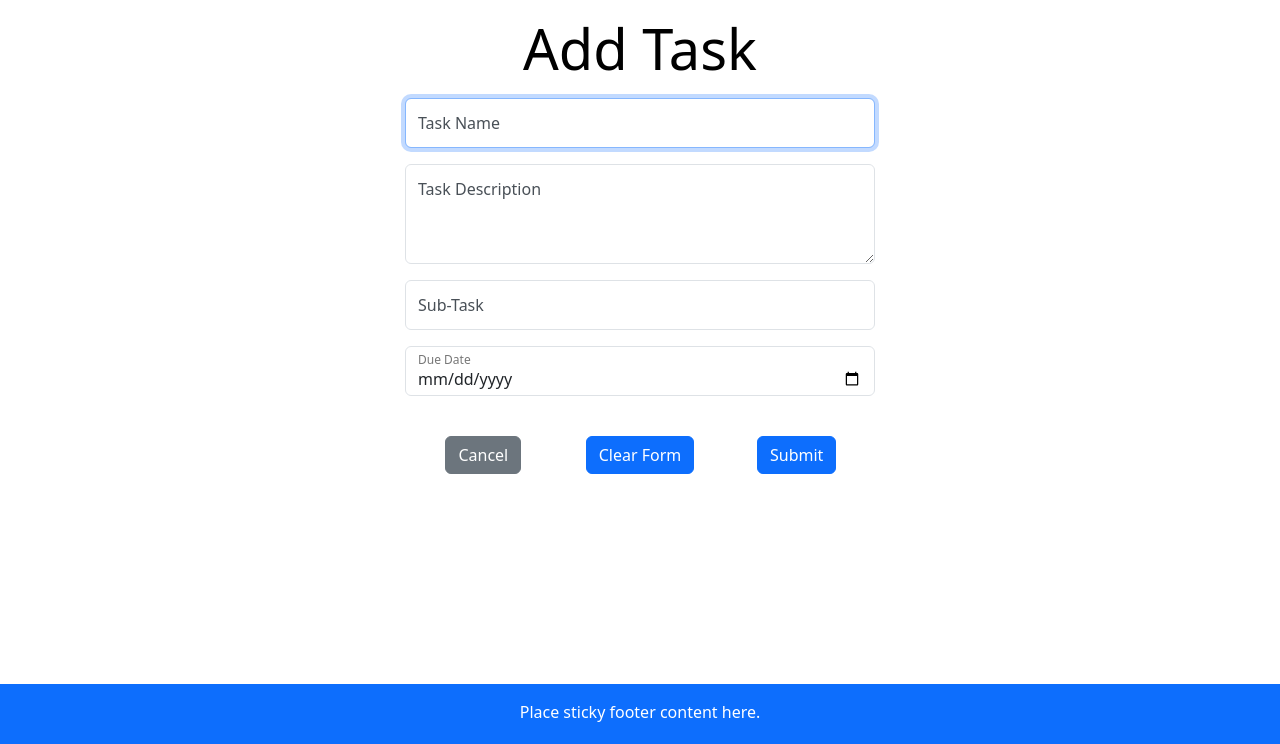
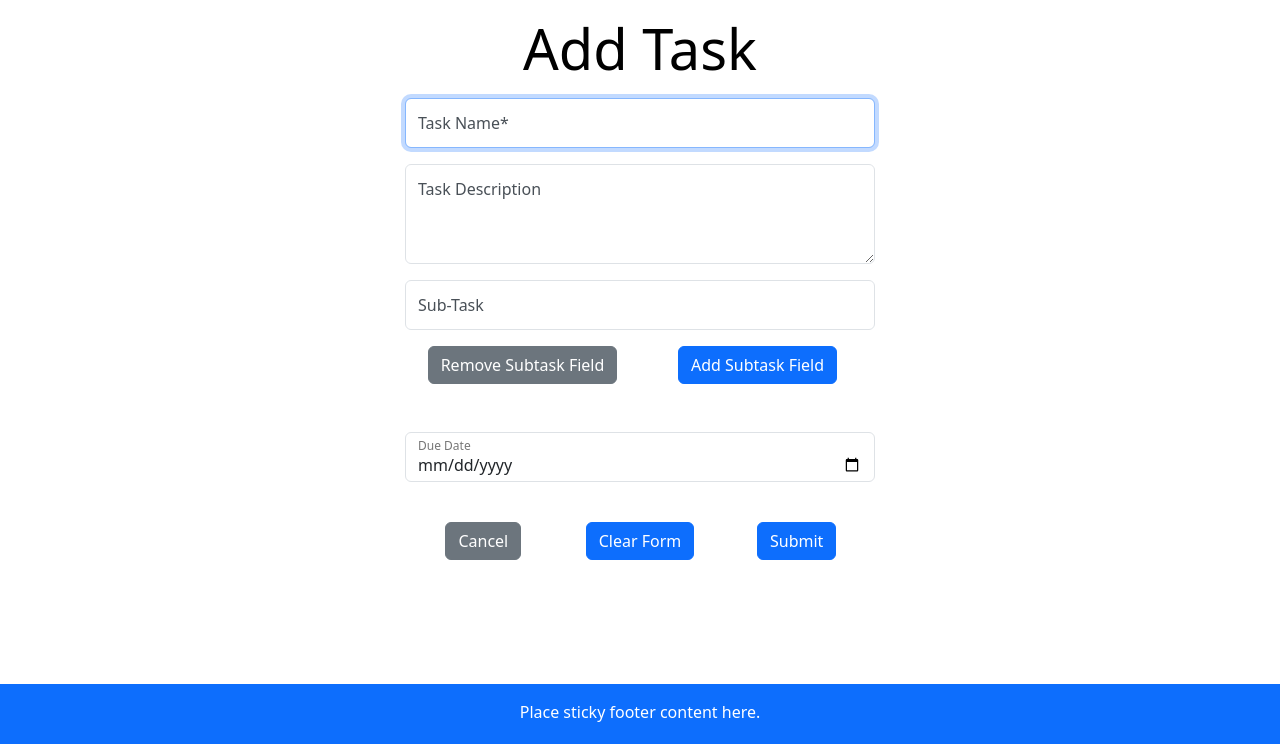
Before and after one commit to punstack/task-manager-app, a Flask app: page /add-task in a window 1280 px wide. Shown: the part 56-800 px from the top of the page. Run offline with Flask 3, Linux system fonts and the light colour scheme.

Commit message:
add-task page is very pretty and has infinitely many subtasks but the form itself does not work

```diff
--- a/app.py
+++ b/app.py
@@ -4,6 +4,8 @@
 
 from flask import Flask, render_template, redirect, request, url_for, session, flash
 from flask_sqlalchemy import SQLAlchemy
+from sqlalchemy import ForeignKey
+from sqlalchemy.orm import relationship
 from flask_migrate import Migrate
 from datetime import datetime, timedelta
 from werkzeug.security import generate_password_hash, check_password_hash
@@ -21,20 +23,33 @@ app.config['SQLALCHEMY_TRACK_MODIFICATIONS'] = False
 db = SQLAlchemy(app)
 migrate = Migrate(app, db)
 
+class Subtask(db.Model):
+    __tablename__ = 'Subtask'
+    id = db.Column(db.Integer, primary_key = True)
+    title = db.Column(db.String(100), default = None)
+    description = db.Column(db.String(200), default = None)
+    completed = db.Column(db.Boolean, default = False)
+    task_id = db.Column(db.Integer, db.ForeignKey('Task.id'), nullable = False)
+
+    def __init__(self, title, description, completed, task_id):
+        self.title = title
+        self.description = description
+        self.completed = completed
+        self.task_id = task_id
+
 class Task(db.Model):
     __tablename__ = 'Task'
     id = db.Column(db.Integer, primary_key = True)
     title = db.Column(db.String(100), nullable = False)
     description = db.Column(db.String(200), default = None)
-    checklist_item = db.Column(db.String(100), default = None)
     due_date = db.Column(db.Date, default = None)
     completed = db.Column(db.Boolean, default = False)
     user_lower = db.Column(db.String(20), nullable = False) # matches user_lower in "User" class
+    subtasks = db.relationship('Subtask', backref='task', lazy = True)
 
-    def __init__(self, title, description, checklist_item, due_date, completed, user_lower):
+    def __init__(self, title, description, due_date, completed, user_lower):
         self.title = title
         self.description = description
-        self.checklist_item = checklist_item
         self.due_date = due_date
         self.completed = completed
         self.user_lower = user_lower
@@ -88,7 +103,7 @@ def add_task():
     if request.method == "POST":
         title = request.form["title"]
         description = request.form["description"] # else None (except it just says "")
-        checklist_item = request.form["checklist_item"] # else None (except it just says "")
+        subtask = request.form["subtask"] # else None (except it just says "")
         due_date = request.form["due_date"] # else None # prints as YYYY-MM-DD
         try:
             if type(due_date) is str:
@@ -99,8 +114,11 @@ def add_task():
             user = session["user"].lower()
         else:
             user = None
-        new_task = Task(title = title, description = description, checklist_item = checklist_item, due_date = due_date, completed = False, user_lower = user)
+        new_task = Task(title = title, description = description, due_date = due_date, completed = False, user_lower = user)
+        ############# NEED TO UPDATE NEW_SUBTASK
+        new_subtask = Subtask(title = subtask, description = None, completed = False, task_id = new_task.id)
         db.session.add(new_task)
+        db.session.add(new_subtask)
         db.session.commit()
         return redirect(url_for("user_page", user = session["user"]))
     else:
@@ -111,9 +129,18 @@ def add_task():
 def update_task_status(task_id):
     task = Task.query.get(task_id)
     if task:
-        task.completed = not task.completed  # Toggle the status
+        task.completed = not task.completed  # toggle the status
         db.session.commit()
         return {"success": True, "completed": task.completed}
+    return {"success": False}, 404
+
+@app.route('/toggle-subtask/<int:subtask_id>', methods=['POST'])
+def toggle_subtask_completion(subtask_id):
+    subtask = Subtask.query.get_or_404(subtask_id)
+    if subtask:
+        subtask.completed = not subtask.completed
+        db.session.commit()
+        return {"success": True, "completed": subtask.completed}
     return {"success": False}, 404
 
 @app.route("/login", methods=["GET", "POST"])
@@ -181,14 +208,17 @@ def user_page(user):
 
         # if the logged-in user is viewing their own profile, use re-queried user data
         if user.lower() == stored_user.user_lower:
-            return render_template("user.html", user=stored_user.user, tasks=Task.query.filter_by(user_lower=stored_user.user_lower).all())
+            tasks_passed = Task.query.filter_by(user_lower=stored_user.user_lower).all()
+            return render_template("user.html", user=stored_user.user, tasks= tasks_passed)
         else:
             viewed_user = User.query.filter_by(user_lower=user.lower()).first()
             if viewed_user:
-                return render_template("user.html", user=viewed_user.user, tasks=Task.query.filter_by(user_lower=viewed_user.user_lower).all())
+                tasks_passed = Task.query.filter_by(user_lower=viewed_user.user_lower).all()
+                return render_template("user.html", user=viewed_user.user, tasks= tasks_passed)
             else:
                 flash("User not found.", "error")
-                return render_template("user.html", user=stored_user.user, tasks=Task.query.filter_by(user_lower=stored_user.user_lower).all())
+                tasks_passed = Task.query.filter_by(user_lower=stored_user.user_lower).all()
+                return render_template("user.html", user=stored_user.user, tasks= tasks_passed)
 
     flash("To view profiles, you need to log in first.", "info")
     return redirect(url_for("login"))
@@ -213,7 +243,7 @@ def settings():
             # update user details
             stored_user.user = new_username
             stored_user.email = new_email
-            stored_user.user_lower = new_username.lower()  # Ensure the lower case version is updated
+            stored_user.user_lower = new_username.lower() # ensure the lower case version is updated
 
             if len(new_password) > 0:
                 new_hashed_password = generate_password_hash(new_password, method="pbkdf2:sha256")
@@ -249,7 +279,7 @@ def logout():
 
 @app.route("/view")
 def view():
-    return render_template("view.html", values=Task.query.all())
+    return render_template("view.html", values=Task.query.all(), values2 = Subtask.query.all())
 
 @app.route("/view_users")
 def view_users():
--- a/templates/add_task.html
+++ b/templates/add_task.html
@@ -1,6 +1,10 @@
 {% extends "layout.html" %}
 {% block title %}Task Manager - Add Task{% endblock %}
-
+<style>
+    .subtask-wrapper {
+        margin-bottom: 10px;
+    }
+</style>
 {% block home_status %}{% endblock %}
 {% block user_status %}{% endblock %}
 {% block settings_status %}{% endblock %}
@@ -15,7 +19,7 @@
 
         <div class="form-label-group text-left">
             <input type="text" name="title" class="form-control" id="title" placeholder="" required autofocus>
-            <label for="title">Task Name</label>
+            <label for="title">Task Name*</label>
         </div>
 
         <div class="form-label-group text-left">
@@ -24,11 +28,26 @@
             <label for="description">Task Description</label>
         </div>
 
-        <div class="form-label-group text-left">
-            <input type="text" class="form-control" name="checklist_item" id="checklist_item" placeholder="">
-            <label for="checklist_item">Sub-Task</label>
+        <div id="subtask_field">
+            <div class="content" id="wrapper">
+                <div class="form-label-group text-left">
+                    <input type="text" class="form-control" name="subtask" id="subtask" placeholder="">
+                    <label for="subtask">Sub-Task</label>
+                </div>
+            </div>
         </div>
-
+        <div class="container">
+            <div class="row">
+                <div class="col-sm text-center">
+                    <button type="button" class="btn btn-secondary" onclick="removeSubtaskFields();">Remove Subtask Field</button>
+                </div>
+                <div class="col-sm text-center">
+                    <button type="button" class="btn btn-primary" onclick="addSubtaskFields();">Add Subtask Field</button>
+                </div>
+            </div>
+        </div>
+        <br>
+        <br>
         <div class="form-label-group text-left">
             <input type="date" class="form-control" name="due_date" id="due_date">
             <label for="due_date">Due Date</label>
@@ -54,4 +73,23 @@
     <br>
 
 </div>
+
+<script>
+    function addSubtaskFields() {
+        var wrapper = document.getElementById('wrapper');
+        var newSubtask = document.createElement('div');
+        newSubtask.className = 'form-label-group text-left';
+        newSubtask.innerHTML =
+            '<input type="text" class="form-control" name="subtask" placeholder="">' +
+            '<label for="subtask">Sub-Task</label>';
+        wrapper.appendChild(newSubtask);
+    }
+
+    function removeSubtaskFields() {
+        var wrapper = document.getElementById('wrapper');
+        if (wrapper.children.length > 1) {
+            wrapper.removeChild(wrapper.lastChild);
+        }
+    }
+</script>
 {% endblock %}
--- a/templates/view.html
+++ b/templates/view.html
@@ -1,7 +1,10 @@
 {% extends "layout.html" %}
 {% block content %}
 {% for item in values %}
-<p>{{item.title}}, {{item.description}}, {{item.checklist_item}}, {{item.due_date}}, {{item.completed}},
+<p>{{item.title}}, {{item.description}}, {{item.due_date}}, {{item.completed}},
     {{item.user_lower}}</p>
 {% endfor %}
+{% for item in values2 %}
+<p>{{item.title}}, {{item.description}}, {{item.completed}}</p>
+{% endfor %}
 {% endblock %}
```
Also changed, not shown: templates/user.html (+21 -6 lines), instance/app.db.
